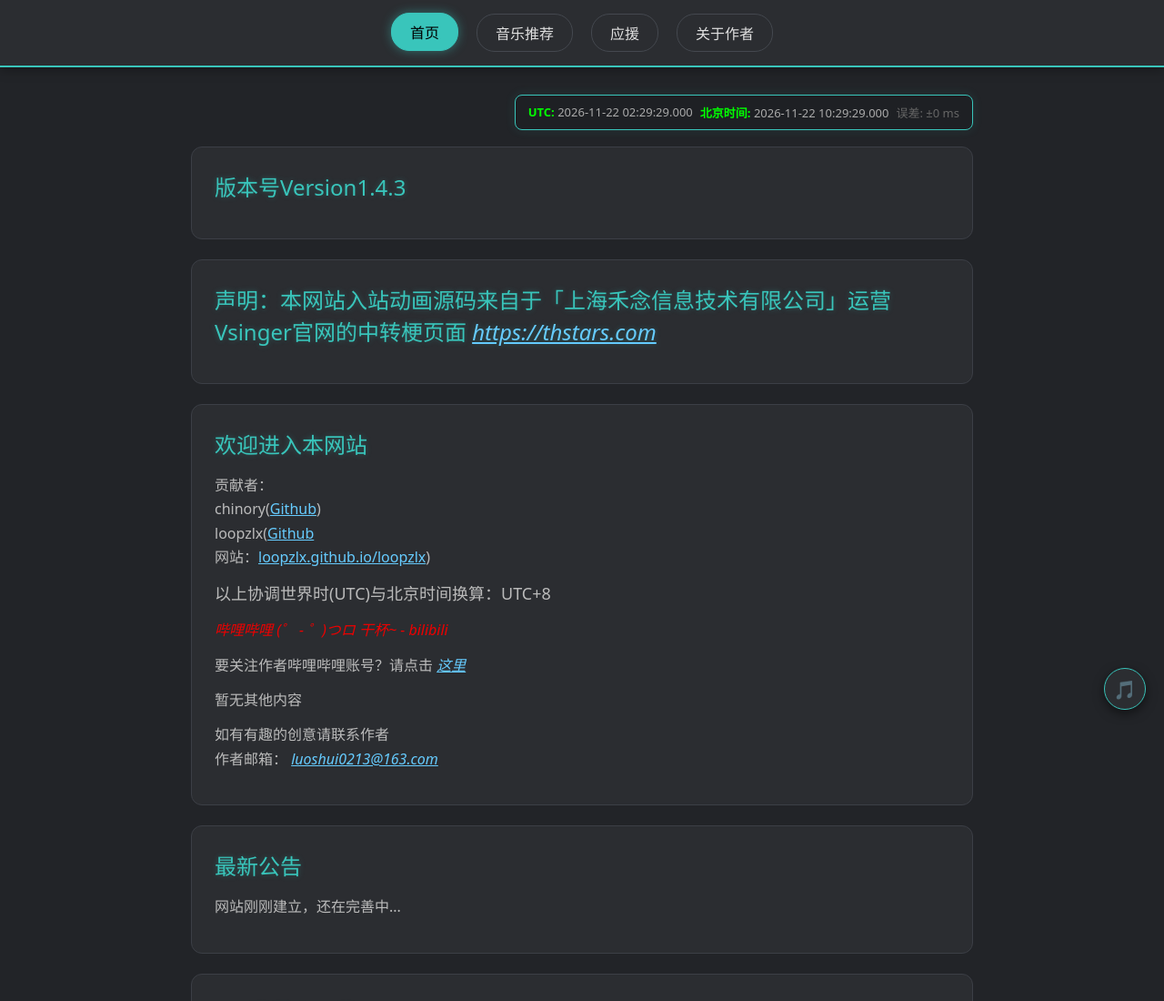
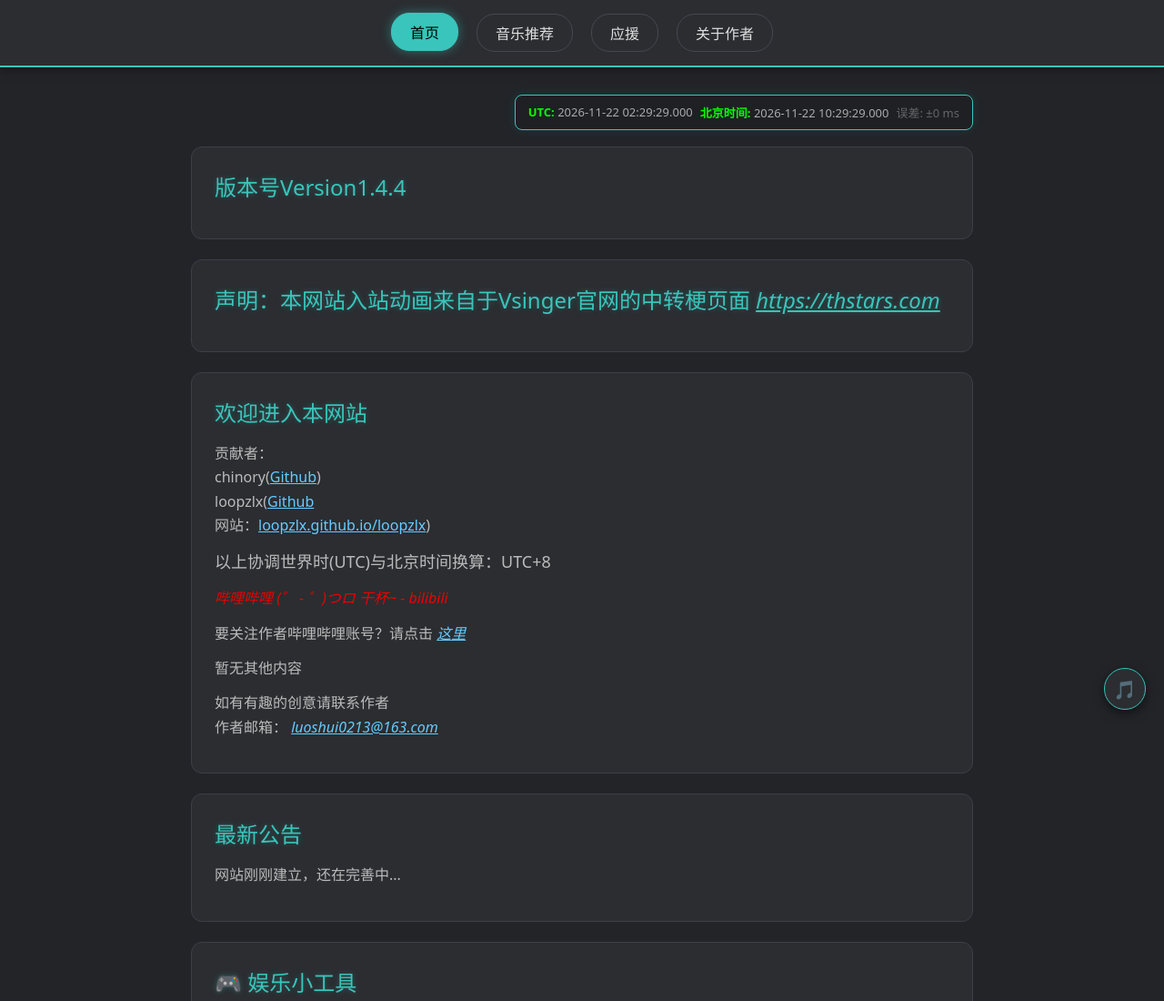
Before and after one commit to luoshui0213/luoshui0213.github.io, a plain HTML site: page home.html in a window 1280 px wide. Shown: the top 1100 px of the page at 91% size. Drawn offline with Linux system fonts and the light colour scheme; no server answers.

Commit message:
更新 home.html

```diff
--- a/home.html
+++ b/home.html
@@ -4,7 +4,7 @@
 <meta charset="UTF-8">
 <meta name="viewport" content="width=device-width,initial-scale=1,maximum-scale=1,user-scalable=no,viewport-fit=cover">
 <meta http-equiv="Content-Security-Policy" content="upgrade-insecure-requests">
-<title>home</title>
+<title>SCP-LS-001档案</title>
 <style>
 *{margin:0;padding:0;box-sizing:border-box;overflow-wrap:break-word;word-wrap:break-word;word-break:break-word;white-space:normal;font-family:system-ui,-apple-system,BlinkMacSystemFont,"Segoe UI",Roboto,"Helvetica Neue",Arial,sans-serif;}
 body{background-color:#222428;color:#cccccc;min-height:100vh;}
@@ -138,10 +138,10 @@ img{max-width:100%;height:auto;display:block;margin:0 auto;loading:lazy;border-r
 <div style="display:flex;justify-content:flex-end;margin-bottom:18px;">
 <div id="sync-clock-panel" style="background:#1e2024;border:1px solid #39c5bb;border-radius:8px;padding:9px 14px;box-shadow:0 0 12px rgba(57,197,187,0.12);font-size:13px;color:#ccc;">正在与授时中心同步时间...</div>
 </div>
-<div class="card"><h2>版本号Version1.4.3</h2></div>
+<div class="card"><h2>版本号Version1.4.4</h2></div>
 <div class="card">
-<h2>声明：本网站入站动画源码来自于「上海禾念信息技术有限公司」运营Vsinger官网的中转梗页面
-<a href="https://thstars.com" style="color:#66ccff;text-decoration:underline;"><i>https://thstars.com</i></a>
+<h2>声明：本网站入站动画来自于Vsinger官网的中转梗页面
+<a href="https://thstars.com" style="color:#39c5bb;text-decoration:underline;"><i>https://thstars.com</i></a>
 </h2>
 </div>
 <div class="card">
```
